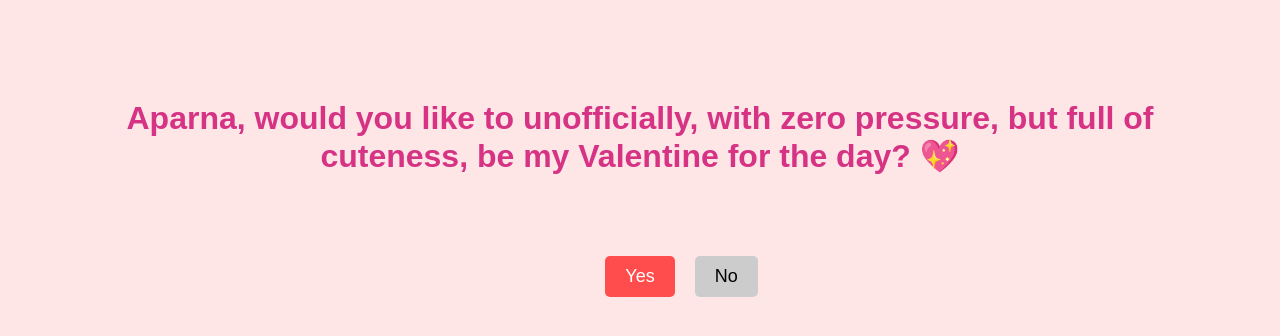
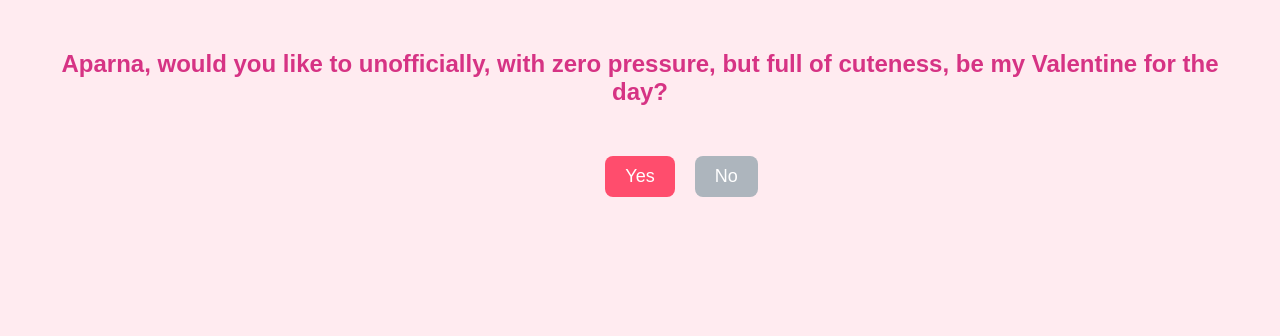
Before and after one commit to NullNinja-THF/valentine-page, a plain HTML site: page index.html in a window 1280 px wide. Drawn offline with Linux system fonts and the light colour scheme.

Commit message:
Update index.html

```diff
--- a/index.html
+++ b/index.html
@@ -3,59 +3,57 @@
 <head>
     <meta charset="UTF-8">
     <meta name="viewport" content="width=device-width, initial-scale=1.0">
-    <title>Will You Be My Valentine?</title>
+    <title>Valentine's Question</title>
     <style>
         body {
+            text-align: center;
             font-family: Arial, sans-serif;
-            text-align: center;
-            background-color: #ffe6e6;
-            margin: 100px;
+            background-color: #ffebf0;
+            margin: 50px;
         }
-        h1 {
+        h2 {
             color: #d63384;
         }
-        .container {
+        .btn-container {
+            margin-top: 20px;
             position: relative;
             display: inline-block;
-            margin-top: 50px;
         }
         button {
+            padding: 10px 20px;
             font-size: 18px;
-            padding: 10px 20px;
             border: none;
             cursor: pointer;
+            border-radius: 8px;
             margin: 10px;
         }
         #yes {
-            background-color: #ff4d4d;
+            background-color: #ff4d6d;
             color: white;
-            border-radius: 5px;
         }
         #no {
-            background-color: #cccccc;
-            color: black;
-            border-radius: 5px;
+            background-color: #adb5bd;
+            color: white;
             position: absolute;
         }
     </style>
+    <script>
+        function moveNoButton() {
+            let x = Math.random() * (window.innerWidth - 100);
+            let y = Math.random() * (window.innerHeight - 100);
+            document.getElementById("no").style.left = `${x}px`;
+            document.getElementById("no").style.top = `${y}px`;
+        }
+    </script>
 </head>
 <body>
 
-    <h1>Aparna, would you like to unofficially, with zero pressure, but full of cuteness, be my Valentine for the day? 💖</h1>
-    <div class="container">
-        <button id="yes" onclick="alert('Yay! I knew it! ❤️')">Yes</button>
-        <button id="no" onmouseover="moveButton()">No</button>
+    <h2>Aparna, would you like to unofficially, with zero pressure, but full of cuteness, be my Valentine for the day? </h2>
+
+    <div class="btn-container">
+        <button id="yes" onclick="alert('Yay! I knew you would say yes! ❤️')">Yes</button>
+        <button id="no" onmouseover="moveNoButton()">No</button>
     </div>
-
-    <script>
-        function moveButton() {
-            let button = document.getElementById("no");
-            let x = Math.random() * (window.innerWidth - 100);
-            let y = Math.random() * (window.innerHeight - 100);
-            button.style.left = `${x}px`;
-            button.style.top = `${y}px`;
-        }
-    </script>
 
 </body>
 </html>
```
